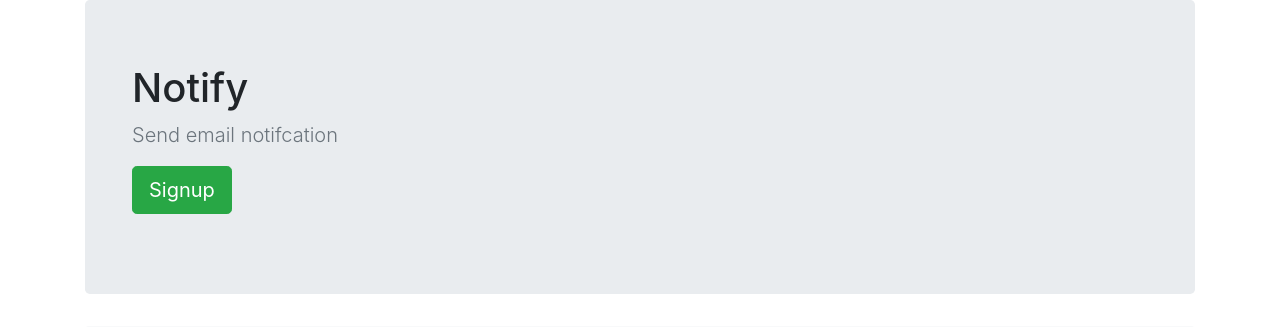
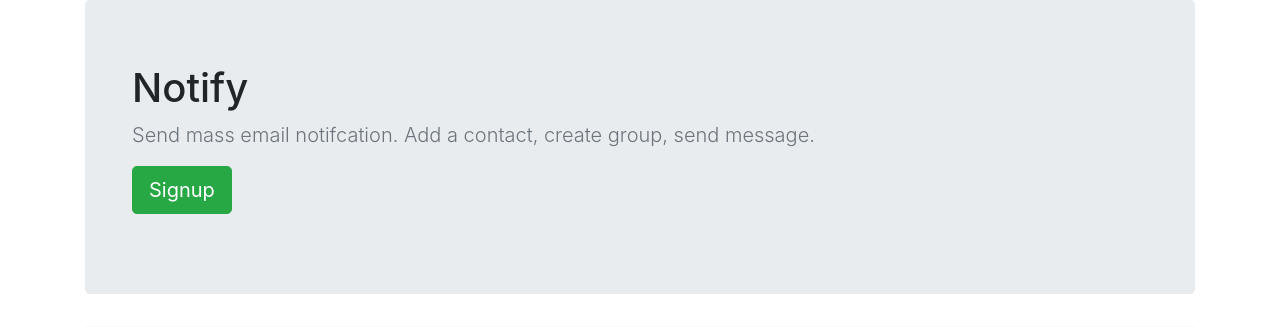
Before and after one commit to kamalkhadka/notify, a Flask app: page / in a window 1280 px wide. Shown: the part 104-431 px from the top of the page. Run offline with Flask 2, Linux system fonts and the light colour scheme; some libraries are stand-ins or nearby versions.

Commit message:
lead text modified

```diff
--- a/templates/index.html
+++ b/templates/index.html
@@ -4,7 +4,7 @@ connected{% endblock %} {% block content %}
 <section class="jumbotron">
   <div class="container">
     <h1 class="jumbotron-heading">Notify</h1>
-    <p class="lead text-muted">Send email notifcation</p>
+    <p class="lead text-muted">Send mass email notifcation. Add a contact, create group, send message.</p>
     <p>
       <a href="/signup" class="btn btn-success btn-lg">Signup</a>
     </p>
```
